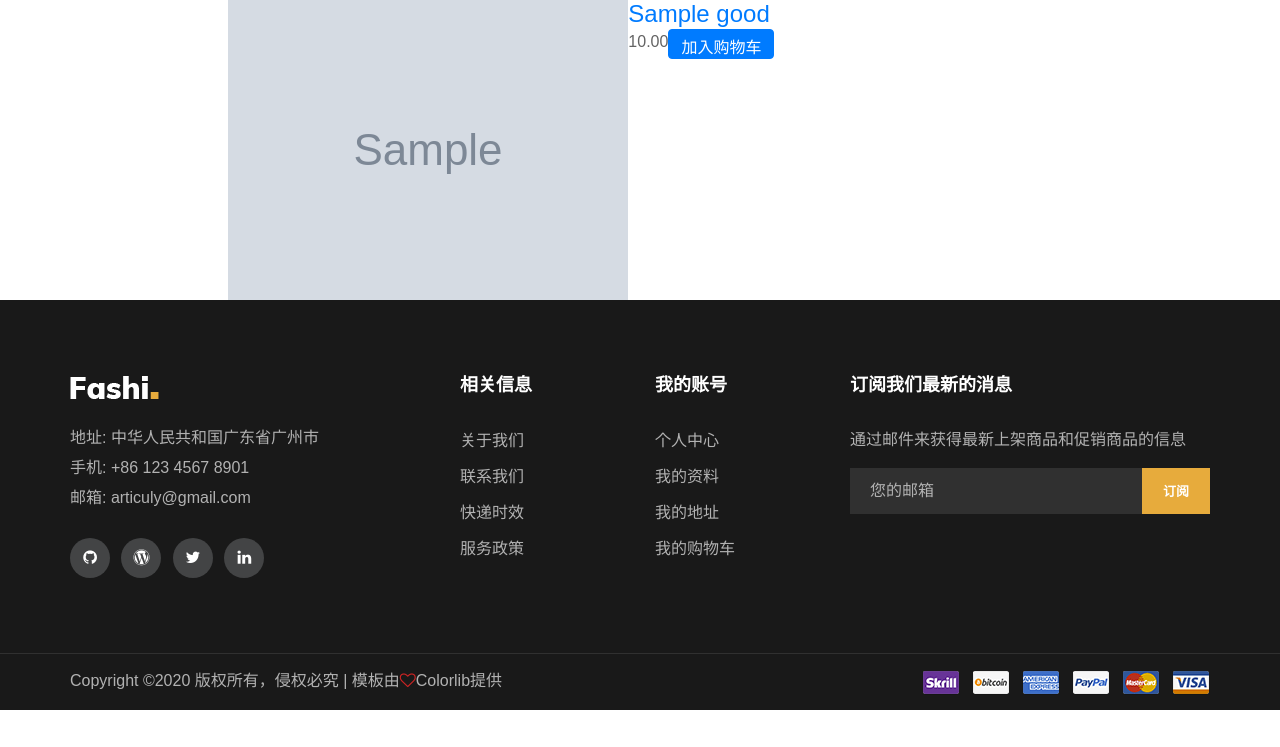
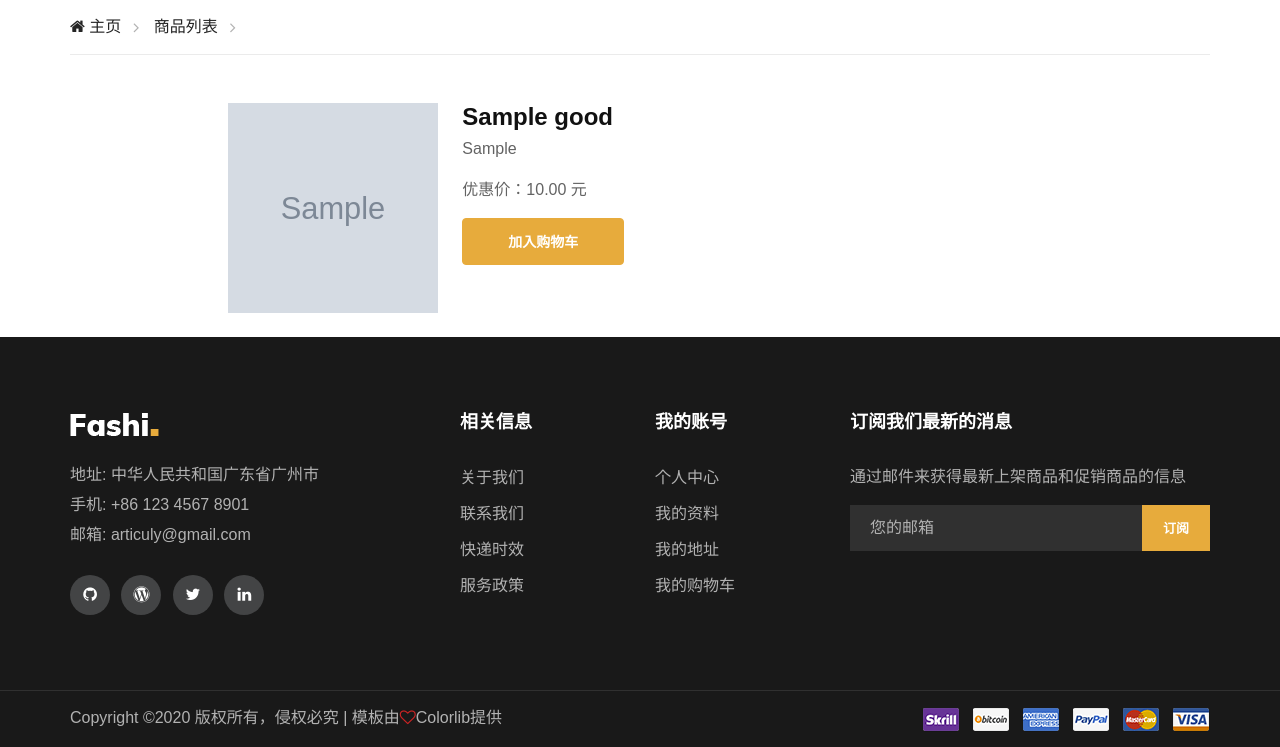
Before and after one commit to articuly/flask_mall, a Flask app: page /mall/ in a window 1280 px wide. Shown: the part 235-982 px from the top of the page. Before the commit the page ends 945 px from the top, so only its background shows below. Run offline with Flask 2, Linux system fonts and the light colour scheme; tables that the repository leaves empty hold one stand-in row (values such as "Sample post"); grey boxes marked "Sample" are stand-in pictures; some libraries are stand-ins or nearby versions; some web fonts are replaced.

Commit message:
更换换商城模版，完毕

```diff
--- a/templates/admin/admin_base.html
+++ b/templates/admin/admin_base.html
@@ -118,7 +118,7 @@
                             <ul class="nav-right">
                                 <li class="cart-icon">
                                     <a href="{{ url_for("member.cart_list") }}">
-                                        <i class="icon_bag_alt"></i>
+                                        <i class="icon_cart"></i>
                                         <span>3</span>
                                     </a>
                                 </li>
--- a/templates/base.html
+++ b/templates/base.html
@@ -117,7 +117,7 @@
                             <ul class="nav-right">
                                 <li class="cart-icon">
                                     <a href="{{ url_for("member.cart_list") }}">
-                                        <i class="icon_bag_alt"></i>
+                                        <i class="icon_cart"></i>
                                         <span>3</span>
                                     </a>
                                 </li>
--- a/templates/mall/index.html
+++ b/templates/mall/index.html
@@ -1,61 +1,71 @@
 {% extends "base.html" %}
+{% block title %}
+    <title>清心涟漪 | 商品列表</title>
+{% endblock %}
+
 {% block style %}
     <style type="text/css">
-        .cart-btn {
-            height: 30px;
-            vertical-align: center;
+        .goods_thumb {
+            height: 210px;
+            width: 210px;
         }
     </style>
 {% endblock %}
-{% block content %}
-    <div class="container-fluid">
+
+{% block  content %}
+    <!-- Breadcrumb Section Begin -->
+    <div class="breacrumb-section">
+        <div class="container">
             <div class="row">
-            <div class="col-md-2 hidden-xs hidden-sm">
-
-            </div>
-            <div class="col-md-6">
-                <!-- 媒体列表 -->
-                <ul class="media-list">
-                    {% if goods_list %}
-                        {% for goods in goods_list %}
-
-                            <li class="media">
-                                <a href="" class="pull-left">
-                                    <img src="/uploads/{{ goods.thumb }}" class="media-object">
-                                </a>
-                                <div class="media-body">
-                                    <h4 class="media-heading"><a
-                                            href="{{ url_for(".show_goods", category_id=goods.category_id, goods_id=goods.goods_id) }}">{{ goods.goods_title }}</a>
-                                    </h4>
-                                    <div class="media">
-                                        <p>{{ goods.price }}</p>
-                                        <span class="float-left">
-                                            <button class="btn btn-primary cart-btn"
-                                                    data-url="{{ url_for("member.add_cart", goods_id=goods.goods_id) }}">加入购物车</button>
-                                        </span>
+                <div class="col-lg-12">
+                    <div class="breadcrumb-text">
+                        <a href="{{ url_for("index") }}"><i class="fa fa-home"></i> 主页</a>
+                        <span><a href="{{ url_for("mall.index") }}"> 商品列表</a></span>
                     </div>
                 </div>
+            </div>
+        </div>
+    </div>
+    <!-- Breadcrumb Form Section Begin -->
+
+    <div class="container-fluid">
+        <div class="row justify-content-center">
+            <div class="main col-xl-8 col-lg-9 col-md-10 col-sm-11 col-12">
+                {% if goods_list %}
+                    <ul class="list-unstyled my-4">
+                        {% for goods in goods_list %}
+                            <li class="mt-5 media">
+                                <img class="mr-4 goods_thumb" src="/uploads/{{ goods.thumb }}" alt="">
+                                <div class="media-body">
+                                    <h4 class="mt-0 mb-1"><b>{{ goods.goods_title }}</b></h4>
+                                    <p>{{ goods.goods_subhead }}</p>
+                                    <p>优惠价：<span class="price">{{ goods.price }} </span>元</p>
+                                    <span class="float-left">
+                                        <button class="btn site-btn cart-btn"
+                                                data-url="{{ url_for("member.add_cart", goods_id=goods.goods_id) }}">加入购物车</button></span>
+                                </div>
                             </li>
-
                         {% endfor %}
+                    </ul>
                 {% endif %}
-
-                </ul>
-
                 <!-- 分页 -->
+                <nav aria-label="Page navigation example">
                     <ul class="pagination">
                         {% for page in pageList %}
                             {% if page!=None %}
-                            <li><a href="{{ url_for('mall_module.index', page=page) }}">{{ page }}</a></li>
+                                <li class="page-item"><a class="page-link"
+                                                         href="{{ url_for('mall_module.index', page=page) }}">{{ page }}</a>
+                                </li>
                             {% else %}
-                            <li><a href="#">...</a></li>
+                                <li class="page-item"><a class="page-link" href="#">...</a></li>
                             {% endif %}
                         {% endfor %}
                     </ul>
+                </nav>
+            </div>
+        </div>
     </div>
 
-        </div>
-    </div>
     <script>
         csrf_token = '{{ csrf_token() }}'
         $(function () {
--- a/templates/member/member_base.html
+++ b/templates/member/member_base.html
@@ -118,7 +118,7 @@
                             <ul class="nav-right">
                                 <li class="cart-icon">
                                     <a href="{{ url_for("member.cart_list") }}">
-                                        <i class="icon_bag_alt"></i>
+                                        <i class="icon_cart"></i>
                                         <span>3</span>
                                     </a>
                                 </li>
@@ -143,7 +143,7 @@
                 </div>
                 <nav class="nav-menu mobile-menu">
                     <ul>
-                        <li><a href="{{ url_for("index") }}">返回首页</a></li>
+                        <li><a href="{{ url_for("mall.index") }}">返回商城</a></li>
                         <li><a href="{{ url_for("member.profile") }}">我的资料</a></li>
                         <li><a href="{{ url_for("member.address_list") }}">我的地址</a></li>
                         <li><a href="{{ url_for("member.cart_list") }}">我的购物车</a></li>
```
Also changed, not shown: templates/member/order/buy.html (+8 -7 lines). Lines whose indentation alone changed are shown as unchanged.
